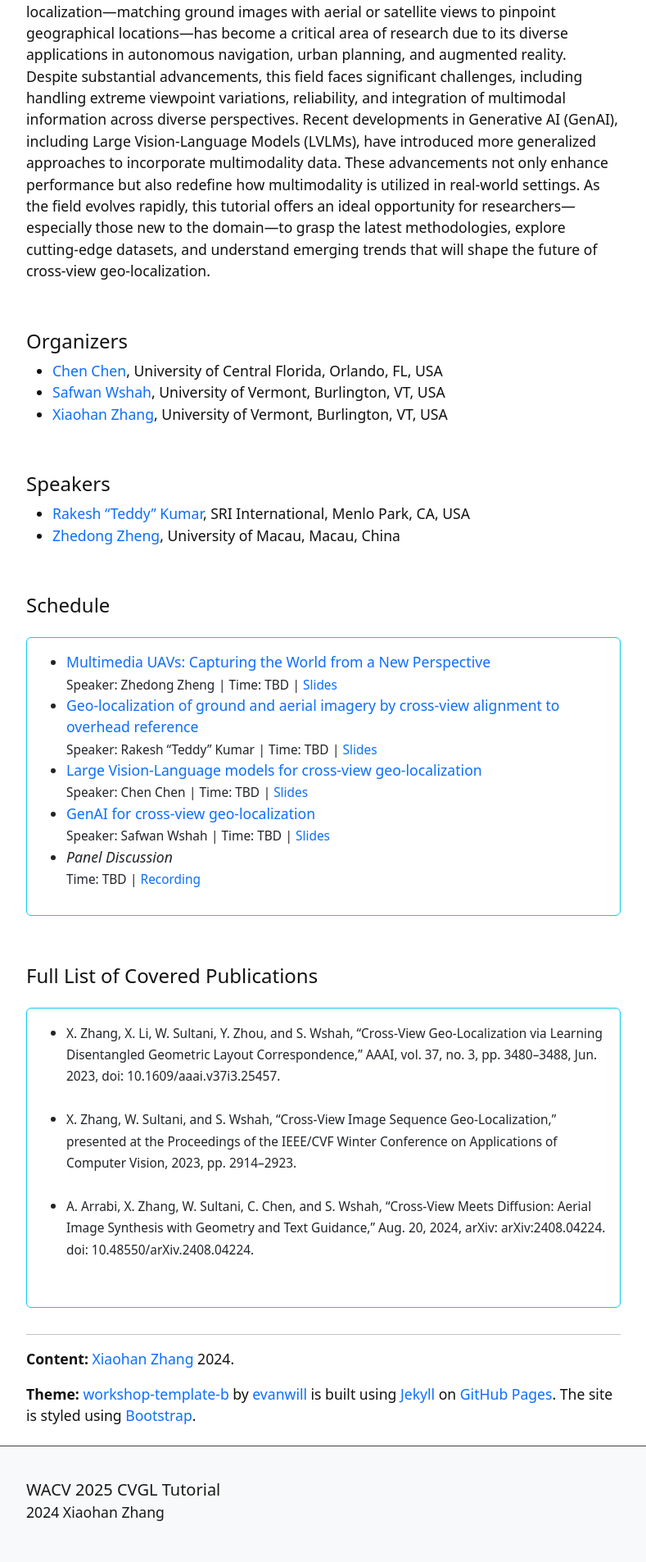
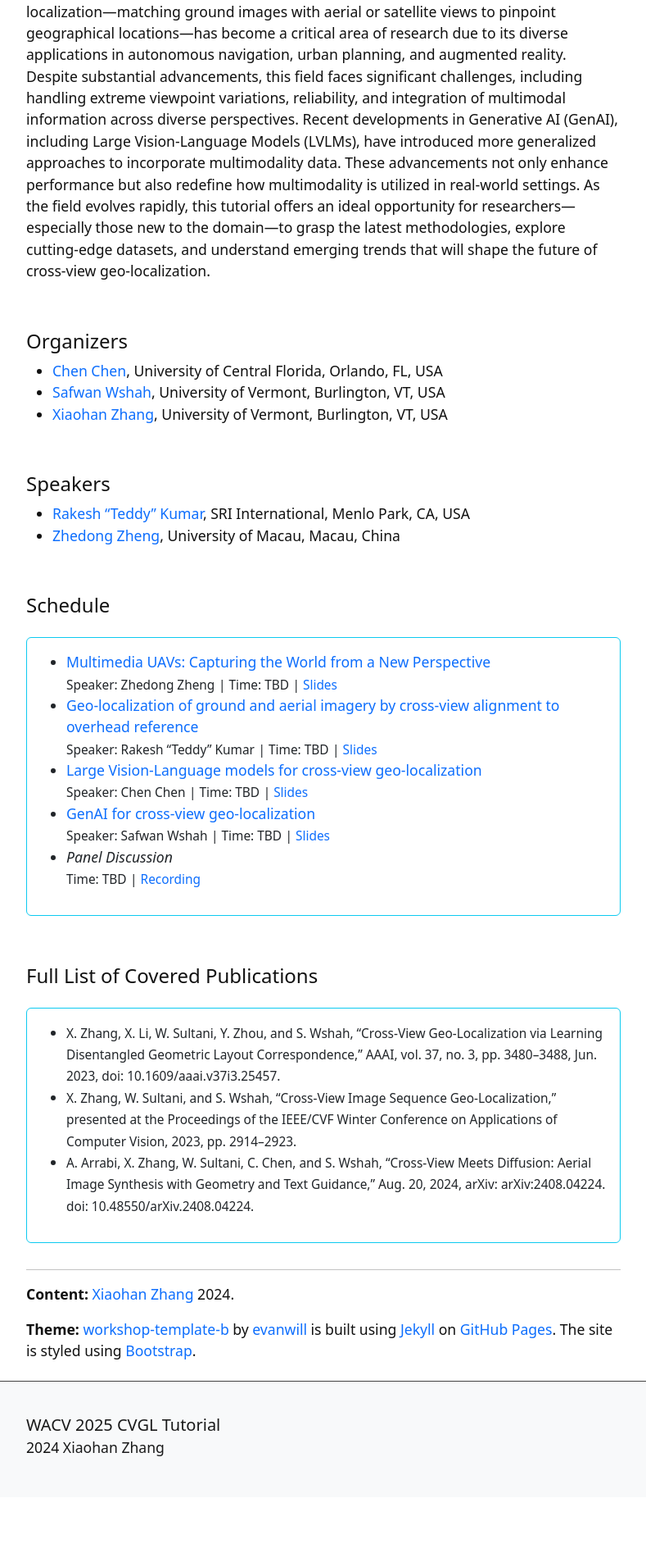
Before and after one commit to zxh009123/WACV25_CVGL_Tutorial, a Jekyll site: the page built from index.md, in a window 1280 px wide. Shown: the part 750-2655 px from the top of the page at 82% size, without its empty margins (245-1034 px from the left). Built offline with Jekyll 4.4.1, drawn with Linux system fonts in a browser that asks for light colours; after the commit the page ends 2576 px from its top, so only the background shows below that.

Commit message:
remove br

```diff
--- a/_includes/publications.html
+++ b/_includes/publications.html
@@ -6,9 +6,9 @@
         <div class="card border-info">
             <div class="card-body">
                 <ul style="list-style-type:disc">
-                    <li><small>X. Zhang, X. Li, W. Sultani, Y. Zhou, and S. Wshah, “Cross-View Geo-Localization via Learning Disentangled Geometric Layout Correspondence,” AAAI, vol. 37, no. 3, pp. 3480–3488, Jun. 2023, doi: 10.1609/aaai.v37i3.25457.</small></li><br>
-                    <li><small>X. Zhang, W. Sultani, and S. Wshah, “Cross-View Image Sequence Geo-Localization,” presented at the Proceedings of the IEEE/CVF Winter Conference on Applications of Computer Vision, 2023, pp. 2914–2923.</small></li><br>
-                    <li><small>A. Arrabi, X. Zhang, W. Sultani, C. Chen, and S. Wshah, “Cross-View Meets Diffusion: Aerial Image Synthesis with Geometry and Text Guidance,” Aug. 20, 2024, arXiv: arXiv:2408.04224. doi: 10.48550/arXiv.2408.04224.</small></li><br>
+                    <li><small>X. Zhang, X. Li, W. Sultani, Y. Zhou, and S. Wshah, “Cross-View Geo-Localization via Learning Disentangled Geometric Layout Correspondence,” AAAI, vol. 37, no. 3, pp. 3480–3488, Jun. 2023, doi: 10.1609/aaai.v37i3.25457.</small></li>
+                    <li><small>X. Zhang, W. Sultani, and S. Wshah, “Cross-View Image Sequence Geo-Localization,” presented at the Proceedings of the IEEE/CVF Winter Conference on Applications of Computer Vision, 2023, pp. 2914–2923.</small></li>
+                    <li><small>A. Arrabi, X. Zhang, W. Sultani, C. Chen, and S. Wshah, “Cross-View Meets Diffusion: Aerial Image Synthesis with Geometry and Text Guidance,” Aug. 20, 2024, arXiv: arXiv:2408.04224. doi: 10.48550/arXiv.2408.04224.</small></li>
                 </ul>
             </div>
         </div>
```
